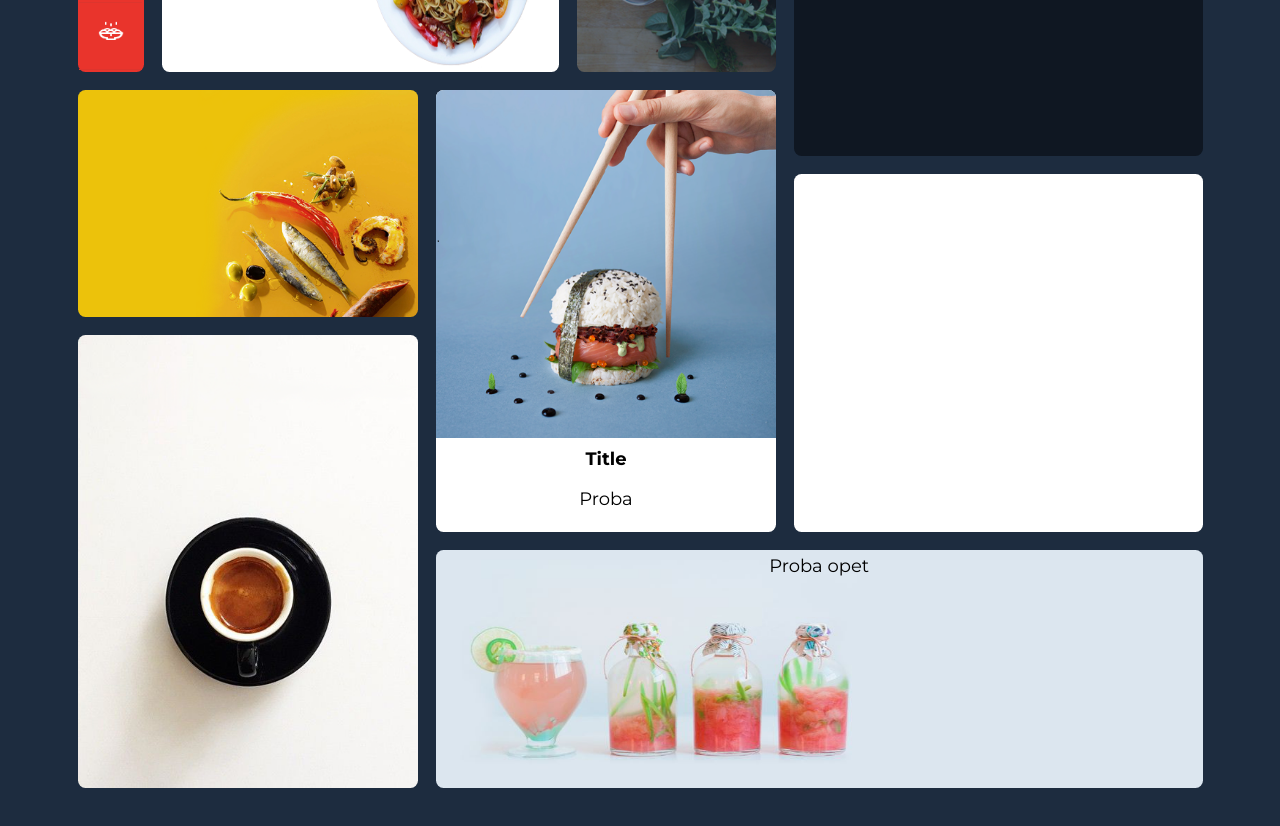
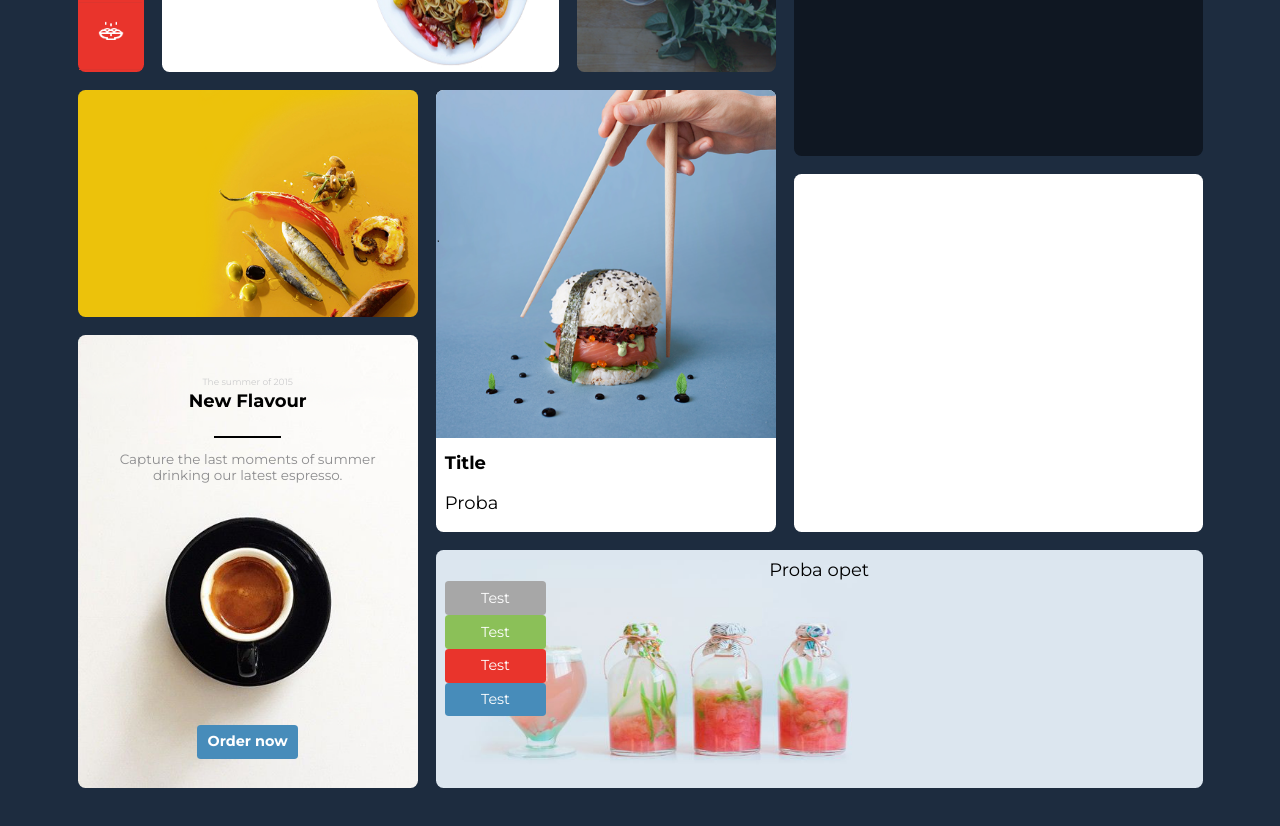
Before and after one commit to Predrag-A/task-food-drink-ui, a website: page src/index.html in a window 1280 px wide. Shown: the part 270-1096 px from the top of the page. Drawn offline with nearby package versions, Linux system fonts and the light colour scheme; files that its build step writes are made by us from their sources.

Commit message:
Finished New Flavour card; Added button styles

```diff
--- a/src/index.html
+++ b/src/index.html
@@ -14,6 +14,7 @@
 
       <!-- MENU AREA -->
       <div class="grid__menu">
+
         <nav class="menu__main card">
           <div class="menu__main__img">
             <img src="assets/images/hamburger.png" alt="">
@@ -28,9 +29,11 @@
               <img src="assets/images/spaghetti.png" alt="">
           </div>
         </nav>
+
         <div class="menu__linguine card">
 
         </div>
+
         <div class="menu__ingredients card">
 
         </div>
@@ -62,14 +65,31 @@
 
         </div>
         <div class="meal__newFlavour card">
-
+          <div class="card__container--center">
+            <h4>
+              <span class="small">The summer of 2015</span><br>
+              New Flavour
+            </h4>
+            <div class="meal__newFlavour__breaker"></div>
+            <p class="medium">
+              Capture the last moments of summer<br>
+              drinking our latest espresso.
+            </p>
+            <a href="#" class="button--blue meal__newFlavour__button">
+              <strong>Order now</strong>
+            </a>
+          </div>
         </div>
       </div>
 
       <!-- DRINKS AREA -->
       <div class="grid__drinks card">
-                <div class="card__container">
+          <div class="card__container--center">
               Proba opet
+              <a href="#" class="button--gray">Test</a>
+              <a href="#" class="button">Test</a>
+              <a href="#" class="button--red">Test</a>
+              <a href="#" class="button--blue">Test</a>
           </div>
       </div>
     </main>
--- /dev/null
+++ b/src/scss/components/elements.scss
@@ -0,0 +1,64 @@
+@import 'variables';
+
+//------------------------------------------------------------------------------
+// Buttons
+//------------------------------------------------------------------------------
+.button {
+  display: block;
+  width: 115px;
+  height: 25px;
+  background: $button;
+  padding: 10px;
+  text-align: center;
+  border-radius: 5px;
+  color: white;
+  font-size: 0.8rem;
+  text-decoration: none;
+  transition: 0.3s;
+
+  &:hover {
+    background: $button-hover;
+  }
+
+  &--red {
+    @extend .button;
+    background: $button-red;
+
+    &:hover {
+      background: $button-red-hover;
+    }
+  }
+
+  &--blue {
+    @extend .button;
+    background: $button-blue;
+
+    &:hover {
+      background: $button-blue-hover;
+    }
+  }
+
+  &--gray {
+    @extend .button;
+    background: $button-gray;
+
+    &:hover {
+      background: $button-gray-hover;
+    }
+  }
+}
+
+
+//------------------------------------------------------------------------------
+// Text
+//------------------------------------------------------------------------------
+.small {
+  font-size: 0.5rem;
+  font-weight: normal;
+  color: $gray;
+}
+
+.medium {
+  font-size: 0.75rem;
+  color: darken($gray, 25%);
+}
--- a/src/scss/components/variables.scss
+++ b/src/scss/components/variables.scss
@@ -1,3 +1,23 @@
-
+//------------------------------------------------------------------------------
+// Main
+//------------------------------------------------------------------------------
 $background-color: #1d2c3f;
 $debug-color: #ff0000;
+
+//------------------------------------------------------------------------------
+// Button Colors
+//------------------------------------------------------------------------------
+$button: #8bc058;
+$button-hover: lighten($button, 15%);
+$button-blue: #478cba;
+$button-blue-hover: lighten($button-blue, 15%);
+$button-red: #e9342c;
+$button-red-hover: lighten($button-red, 15%);
+$button-gray: #a7a7a7;
+$button-gray-hover: lighten($button-gray, 15%);
+
+
+//------------------------------------------------------------------------------
+// General colors
+//------------------------------------------------------------------------------
+$gray: #cccccd;
--- a/src/scss/styles.scss
+++ b/src/scss/styles.scss
@@ -1,4 +1,5 @@
 @import 'components/variables';
+@import 'components/elements';
 
 html {
   font-family: 'Montserrat', sans-serif;
@@ -125,6 +126,18 @@ html {
   &__newFlavour {
     background-image: url('../assets/images/newflavor.png');
     background-size: 100% 100%;
+
+    &__breaker {
+      border: 2px solid black;
+      width:20%;
+      margin:auto;
+    }
+
+    &__button {
+      margin: auto;
+      margin-top:75%;
+      vertical-align: middle;
+    }
   }
 }
 
@@ -135,7 +148,14 @@ html {
     box-shadow: 0px 0px 45px -5px rgba(131,230,230,1);
   }
   &__container {
-    padding: 0.25rem;
-    text-align: center;
+    box-sizing: border-box;
+    height:100%;
+    padding: 0.5rem;
+
+    &--center {
+      @extend .card__container;
+      text-align:center;
+      align-items:center;
+    }
   }
 }
```
Also changed, not shown: docs/index.html (+1 -1 lines), docs/css/styles.css. Lines whose indentation alone changed are shown as unchanged.
